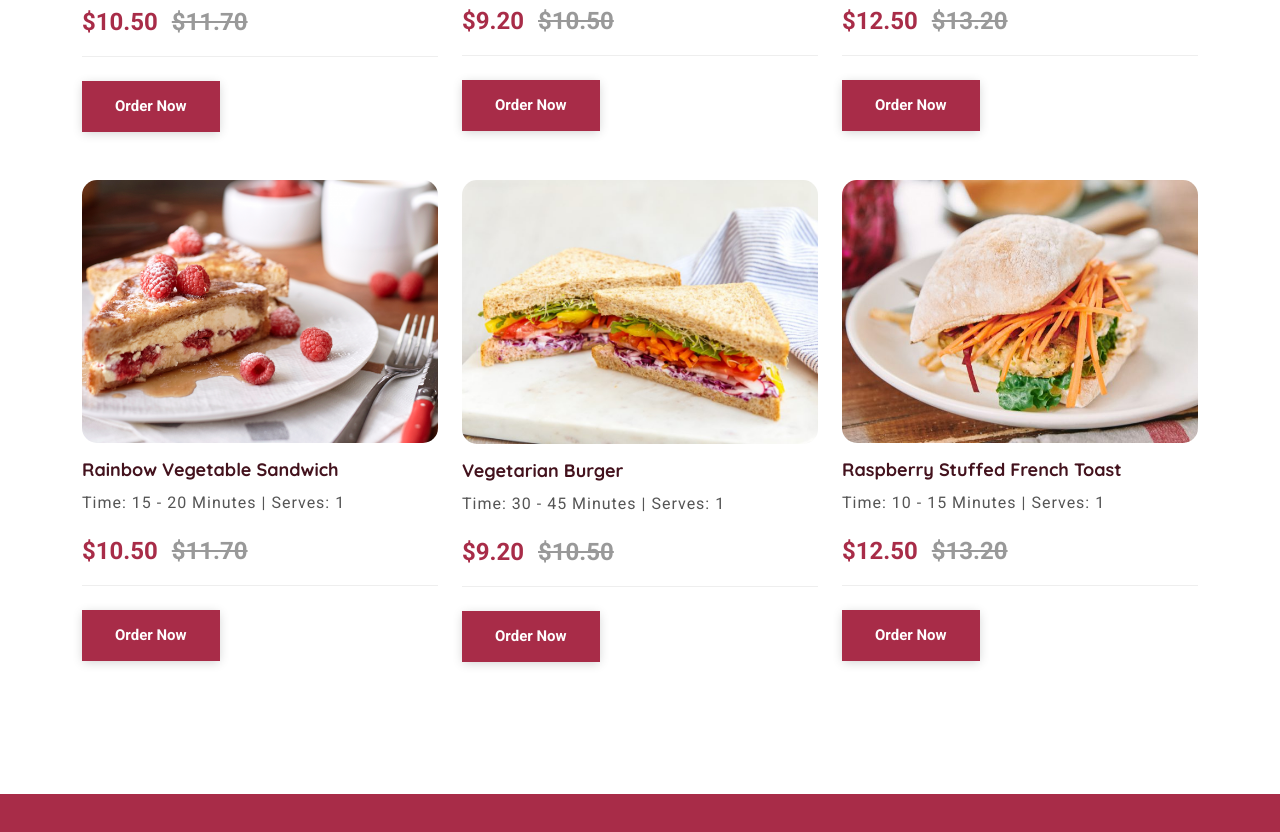
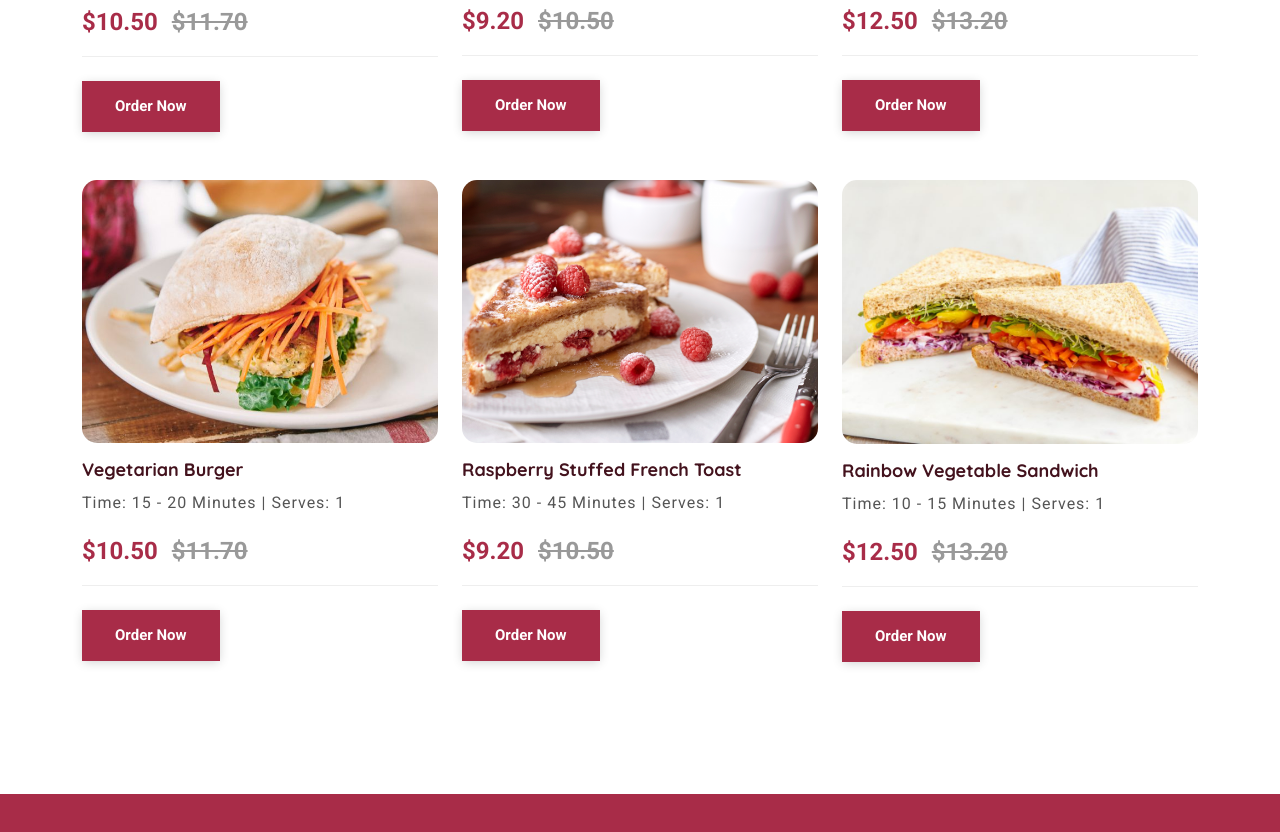
Before and after one commit to Vikashkumar7484/Restaurant, a plain HTML site: page index.html in a window 1280 px wide. Shown: the part 3555-4387 px from the top of the page. Drawn offline with nearby package versions, Linux system fonts and the light colour scheme.

Commit message:
Update index.html

```diff
--- a/index.html
+++ b/index.html
@@ -222,15 +222,15 @@
                     </div>
                   </div>
                 </div>
-                 </div>
 
 
-              <div class="row  pt-5">
-                <div class="col-lg-4 col-md-6 mb-lg-0 mb-5">
+
+
+                <div class="col-lg-4 col-md-6 mb-lg-0 mb-5 pt-lg-5">
                   <div class="card">
-                    <img src="images/img/img-5.jpg" alt="not show" class="img-fluid">
+                    <img src="images/img/img-4.jpg" alt="not show" class="img-fluid">
                     <div class="pt-3">
-                      <h4> Rainbow Vegetable Sandwich</h4>
+                      <h4> Vegetarian burger </h4>
                       <p> Time: 15 - 20 Minutes | Serves: 1</p>
                       <span>$10.50 <del>$11.70</del></span>
                       <button class="main-btn mt-4"> Order Now</button>
@@ -238,11 +238,11 @@
                   </div>
                 </div>
 
-                <div class="col-lg-4 col-md-6 mb-lg-0 mb-5">
+                <div class="col-lg-4 col-md-6 mb-lg-0 mb-5 pt-lg-5">
                   <div class="card">
-                    <img src="images/img/img-3.jpg" alt="not show" class="img-fluid">
+                    <img src="images/img/img-5.jpg" alt="not show" class="img-fluid">
                     <div class="pt-3">
-                      <h4> Vegetarian burger</h4>
+                      <h4> Raspberry Stuffed French Toast</h4>
                       <p> Time: 30 - 45 Minutes | Serves: 1</p>
                       <span>$9.20 <del>$10.50</del></span>
                       <button class="main-btn mt-4"> Order Now</button>
@@ -250,11 +250,11 @@
                   </div>
                 </div>
 
-                <div class="col-lg-4 col-md-6 mb-lg-0 mb-5">
+                <div class="col-lg-4 col-md-6 mb-lg-0 mb-5 pt-lg-5">
                   <div class="card">
-                    <img src="images/img/img-4.jpg" alt="not show" class="img-fluid">
+                    <img src="images/img/img-3.jpg" alt="not show" class="img-fluid">
                     <div class="pt-3">
-                      <h4> Raspberry Stuffed French Toast</h4>
+                      <h4> Rainbow Vegetable Sandwich</h4>
                       <p> Time: 10 - 15 Minutes | Serves: 1</p>
                       <span>$12.50 <del>$13.20</del></span>
                       <button class="main-btn mt-4"> Order Now</button>
```
